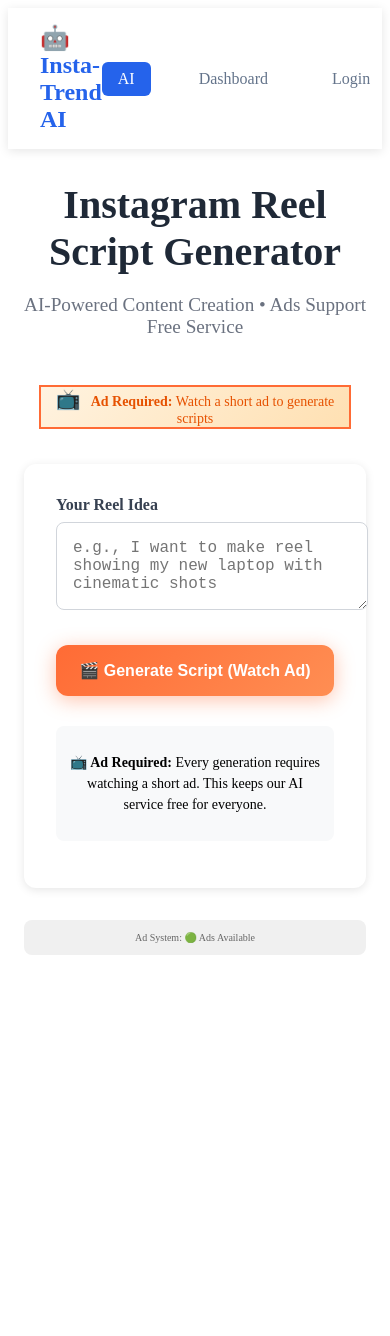
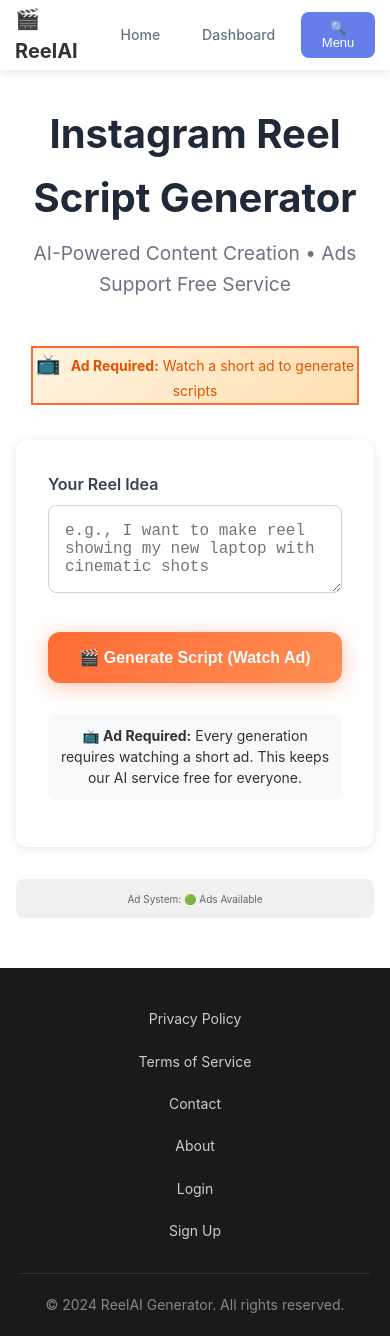
Before and after one commit to jairajsingh9283-boop/insta-trend-ai, a Next.js app: page / in a window 390 px wide. Before the commit the page ends 987 px from the top, so only its background shows below. Built offline with nearby package versions, Linux system fonts and the light colour scheme.

Commit message:
dashboard creation

```diff
--- a/app/globals.css
+++ b/app/globals.css
@@ -880,3 +880,248 @@
   padding: 8px 0;
   color: #555;
 }
+/* Reset and Base Styles */
+* {
+  margin: 0;
+  padding: 0;
+  box-sizing: border-box;
+}
+
+body {
+  font-family: -apple-system, BlinkMacSystemFont, 'Segoe UI', Roboto, Oxygen, Ubuntu, Cantarell, sans-serif;
+  line-height: 1.6;
+  color: #333;
+  background: #fff;
+}
+
+/* Navigation Styles */
+.navbar {
+  background: white;
+  box-shadow: 0 2px 10px rgba(0,0,0,0.1);
+  position: sticky;
+  top: 0;
+  z-index: 100;
+  padding: 0;
+}
+
+.nav-container {
+  max-width: 1200px;
+  margin: 0 auto;
+  padding: 0 20px;
+  display: flex;
+  justify-content: space-between;
+  align-items: center;
+  height: 70px;
+}
+
+.nav-logo a {
+  font-size: 24px;
+  font-weight: bold;
+  text-decoration: none;
+  color: #333;
+  display: flex;
+  align-items: center;
+  gap: 8px;
+}
+
+.nav-links {
+  display: flex;
+  align-items: center;
+  gap: 30px;
+}
+
+.nav-link {
+  text-decoration: none;
+  color: #333;
+  font-weight: 500;
+  transition: color 0.3s ease;
+  padding: 8px 0;
+}
+
+.nav-link:hover {
+  color: #667eea;
+}
+
+/* Dropdown Menu */
+.dropdown {
+  position: relative;
+  display: inline-block;
+}
+
+.dropbtn {
+  background: #667eea;
+  color: white;
+  border: none;
+  padding: 10px 20px;
+  border-radius: 8px;
+  cursor: pointer;
+  font-weight: 500;
+  transition: background 0.3s ease;
+  font-size: 14px;
+}
+
+.dropbtn:hover {
+  background: #5a6fd8;
+}
+
+.dropdown-content {
+  display: none;
+  position: absolute;
+  right: 0;
+  background: white;
+  min-width: 220px;
+  box-shadow: 0 8px 25px rgba(0,0,0,0.15);
+  border-radius: 12px;
+  z-index: 1000;
+  overflow: hidden;
+  padding: 8px 0;
+  margin-top: 8px;
+}
+
+.dropdown-section {
+  padding: 0;
+}
+
+.section-title {
+  padding: 8px 16px;
+  font-size: 12px;
+  font-weight: 600;
+  color: #666;
+  text-transform: uppercase;
+  letter-spacing: 0.5px;
+  background: #f8f9fa;
+}
+
+.dropdown-item {
+  display: flex;
+  align-items: center;
+  gap: 12px;
+  color: #333;
+  padding: 12px 16px;
+  text-decoration: none;
+  transition: all 0.3s ease;
+  border: none;
+  background: none;
+  width: 100%;
+  text-align: left;
+  font-size: 14px;
+  border-bottom: 1px solid #f8f9fa;
+}
+
+.dropdown-item:hover {
+  background: #f8f9fa;
+  color: #667eea;
+}
+
+.item-icon {
+  font-size: 16px;
+  width: 20px;
+  text-align: center;
+}
+
+.login-item {
+  color: #667eea;
+  font-weight: 500;
+}
+
+.signup-item {
+  color: #FF6B35;
+  font-weight: 600;
+}
+
+.dropdown-divider {
+  height: 1px;
+  background: #e9ecef;
+  margin: 8px 0;
+}
+
+.dropdown:hover .dropdown-content {
+  display: block;
+}
+
+/* Footer Styles */
+.footer {
+  background: #1a1a1a;
+  color: white;
+  padding: 40px 0 20px;
+  margin-top: 50px;
+}
+
+.footer-content {
+  max-width: 1200px;
+  margin: 0 auto;
+  padding: 0 20px;
+  text-align: center;
+}
+
+.footer-links {
+  display: flex;
+  justify-content: center;
+  gap: 30px;
+  margin-bottom: 30px;
+  flex-wrap: wrap;
+}
+
+.footer-links a {
+  color: #ccc;
+  text-decoration: none;
+  transition: color 0.3s ease;
+  font-size: 14px;
+}
+
+.footer-links a:hover {
+  color: #667eea;
+}
+
+.footer p {
+  color: #888;
+  font-size: 14px;
+  border-top: 1px solid #333;
+  padding-top: 20px;
+  margin-top: 20px;
+}
+
+/* Main Content Area */
+main {
+  min-height: calc(100vh - 140px); /* Adjust based on header/footer height */
+}
+
+/* Responsive Design */
+@media (max-width: 768px) {
+  .nav-container {
+    padding: 0 15px;
+  }
+
+  .nav-links {
+    gap: 15px;
+  }
+
+  .nav-logo a {
+    font-size: 20px;
+  }
+
+  .footer-links {
+    gap: 20px;
+    flex-direction: column;
+  }
+
+  .dropdown-content {
+    right: -10px;
+    min-width: 200px;
+  }
+}
+
+@media (max-width: 480px) {
+  .nav-links {
+    gap: 10px;
+  }
+
+  .nav-link {
+    font-size: 14px;
+  }
+
+  .dropbtn {
+    padding: 8px 15px;
+    font-size: 13px;
+  }
+}
--- a/app/layout.js
+++ b/app/layout.js
@@ -1,25 +1,99 @@
-import Link from 'next/link';
-import './globals.css';
+// app/layout.js - USING NEXT.JS LINK COMPONENT
+import './globals.css'
+import Link from 'next/link'
+
+export const metadata = {
+  title: 'Instagram Reel Generator - AI Powered',
+  description: 'Create viral Instagram Reel scripts with AI. Free ad-supported tool for content creators.',
+}
 
 export default function RootLayout({ children }) {
   return (
     <html lang="en">
       <body>
-        {/* Navigation */}
+        {/* Navigation Header */}
         <nav className="navbar">
-          <div className="nav-brand">
-            <h2>🤖 Insta-Trend AI</h2>
-          </div>
-          <div className="nav-links">
-            <Link href="/" className="active">AI</Link>
-            <Link href="/dashboard">Dashboard</Link>
-            <Link href="/auth">Login</Link>
+          <div className="nav-container">
+            {/* Logo */}
+            <div className="nav-logo">
+              <Link href="/">🎬 ReelAI</Link>
+            </div>
+
+            {/* Navigation Links */}
+            <div className="nav-links">
+              <Link href="/" className="nav-link">Home</Link>
+              <Link href="/dashboard" className="nav-link">Dashboard</Link>
+
+              {/* Dropdown Menu */}
+              <div className="dropdown">
+                <button className="dropbtn">🔍 Menu</button>
+                <div className="dropdown-content">
+                  {/* Authentication Section */}
+                  <div className="dropdown-section">
+                    <div className="section-title">Account</div>
+                    <Link href="/login" className="dropdown-item login-item">
+                      <span className="item-icon">🔐</span>
+                      Login
+                    </Link>
+                    <Link href="/signup" className="dropdown-item signup-item">
+                      <span className="item-icon">✨</span>
+                      Sign Up
+                    </Link>
+                  </div>
+
+                  <div className="dropdown-divider"></div>
+
+                  {/* Information Pages */}
+                  <div className="dropdown-section">
+                    <div className="section-title">Information</div>
+                    <Link href="/about" className="dropdown-item">
+                      <span className="item-icon">ℹ️</span>
+                      About Us
+                    </Link>
+                    <Link href="/contact" className="dropdown-item">
+                      <span className="item-icon">📞</span>
+                      Contact
+                    </Link>
+                  </div>
+
+                  <div className="dropdown-divider"></div>
+
+                  {/* Legal Pages */}
+                  <div className="dropdown-section">
+                    <div className="section-title">Legal</div>
+                    <Link href="/privacy" className="dropdown-item">
+                      <span className="item-icon">🛡️</span>
+                      Privacy Policy
+                    </Link>
+                    <Link href="/terms" className="dropdown-item">
+                      <span className="item-icon">📄</span>
+                      Terms of Service
+                    </Link>
+                  </div>
+                </div>
+              </div>
+            </div>
           </div>
         </nav>
 
-        {/* This will show the page content */}
-        {children}
+        {/* Main Content */}
+        <main>{children}</main>
+
+        {/* Footer */}
+        <footer className="footer">
+          <div className="footer-content">
+            <div className="footer-links">
+              <Link href="/privacy">Privacy Policy</Link>
+              <Link href="/terms">Terms of Service</Link>
+              <Link href="/contact">Contact</Link>
+              <Link href="/about">About</Link>
+              <Link href="/login">Login</Link>
+              <Link href="/signup">Sign Up</Link>
+            </div>
+            <p>&copy; 2024 ReelAI Generator. All rights reserved.</p>
+          </div>
+        </footer>
       </body>
     </html>
-  );
+  )
 }
```
